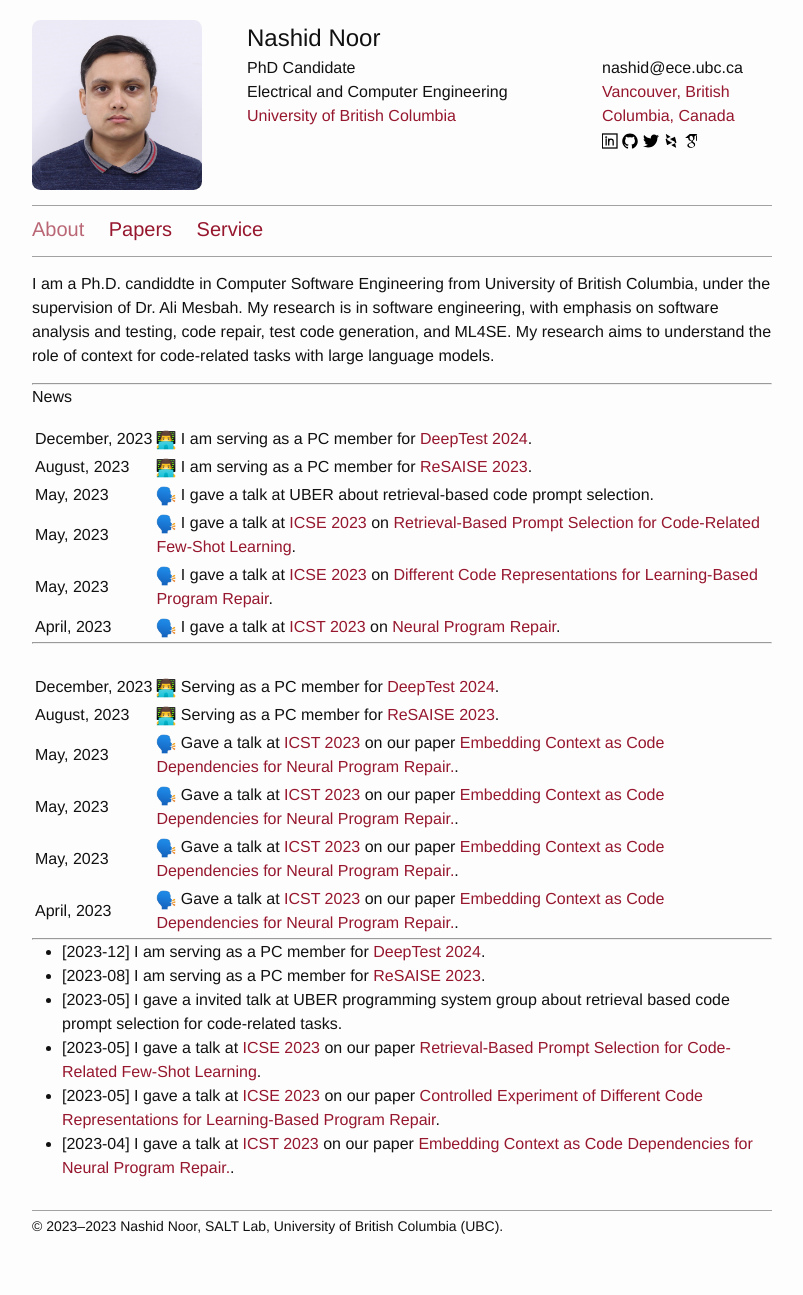
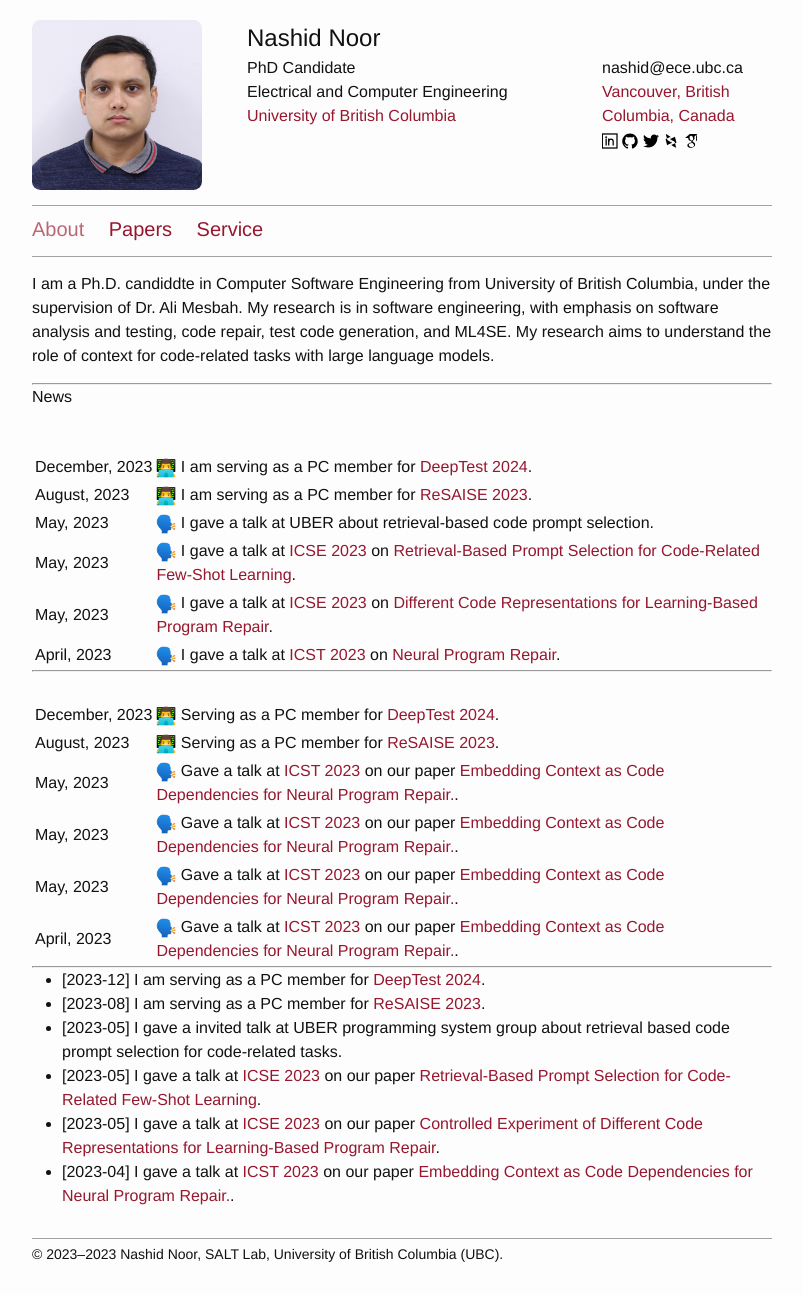
Before and after one commit to nashid/nashid.github.io, a Jekyll site: the page built from index.md, in a window 1280 px wide. Shown: the whole page, without its empty margins (238-1041 px from the left). Built offline with Jekyll 4.4.1, drawn with Linux system fonts in a browser that asks for light colours; before the commit the page ends 1267 px from its top, so only the background shows below that.

Commit message:
fix formatting

```diff
--- a/index.md
+++ b/index.md
@@ -11,13 +11,14 @@
 ---
 News
 
-|-------------------|------|
-| December,&nbsp;2023 | <img src="./resources/images/icon-paper-review.png" width="20" height="20"> I am serving as a PC member for [DeepTest 2024](https://conf.researchr.org/home/icse-2024/deeptest-2024). |
-| August,&nbsp;2023   | <img src="./resources/images/icon-paper-review.png" width="20" height="20"> I am serving as a PC member for [ReSAISE 2023](https://resaise.github.io/2023/committee.html). |
-| May,&nbsp;2023      | <img src="./resources/images/icon-talk.png" width="20" height="20"> I gave a talk at UBER about retrieval-based code prompt selection. |
+|                     |                                                                                                                                                                                                                                                                                   |
+|---------------------|-----------------------------------------------------------------------------------------------------------------------------------------------------------------------------------------------------------------------------------------------------------------------------------|
+| December,&nbsp;2023 | <img src="./resources/images/icon-paper-review.png" width="20" height="20"> I am serving as a PC member for [DeepTest 2024](https://conf.researchr.org/home/icse-2024/deeptest-2024).                                                                                             |
+| August,&nbsp;2023   | <img src="./resources/images/icon-paper-review.png" width="20" height="20"> I am serving as a PC member for [ReSAISE 2023](https://resaise.github.io/2023/committee.html).                                                                                                        |
+| May,&nbsp;2023      | <img src="./resources/images/icon-talk.png" width="20" height="20"> I gave a talk at UBER about retrieval-based code prompt selection.                                                                                                                                            |
 | May,&nbsp;2023      | <img src="./resources/images/icon-talk.png" width="20" height="20"> I gave a talk at [ICSE 2023](https://conf.researchr.org/home/icse-2023) on [Retrieval-Based Prompt Selection for Code-Related Few-Shot Learning](https://nashid.github.io/resources/papers/cedar-icse23.pdf). |
-| May,&nbsp;2023      | <img src="./resources/images/icon-talk.png" width="20" height="20"> I gave a talk at [ICSE 2023](https://conf.researchr.org/home/icse-2023) on [Different Code Representations for Learning-Based Program Repair](https://nashid.github.io/resources/papers/reptory-emse22.pdf). |
-| April,&nbsp;2023    | <img src="./resources/images/icon-talk.png" width="20" height="20"> I gave a talk at [ICST 2023](https://conf.researchr.org/home/icst-2023) on [Neural Program Repair](https://nashid.github.io/resources/papers/glance-icst23.pdf). |
+| May,&nbsp;2023      | <img src="./resources/images/icon-talk.png" width="20" height="20"> I gave a talk at [ICSE 2023](https://conf.researchr.org/home/icse-2023) on [Different Code Representations for Learning-Based Program Repair](https://nashid.github.io/resources/papers/reptory-emse22.pdf).  |
+| April,&nbsp;2023    | <img src="./resources/images/icon-talk.png" width="20" height="20"> I gave a talk at [ICST 2023](https://conf.researchr.org/home/icst-2023) on [Neural Program Repair](https://nashid.github.io/resources/papers/glance-icst23.pdf).                                              |
 
 ---
 
```
